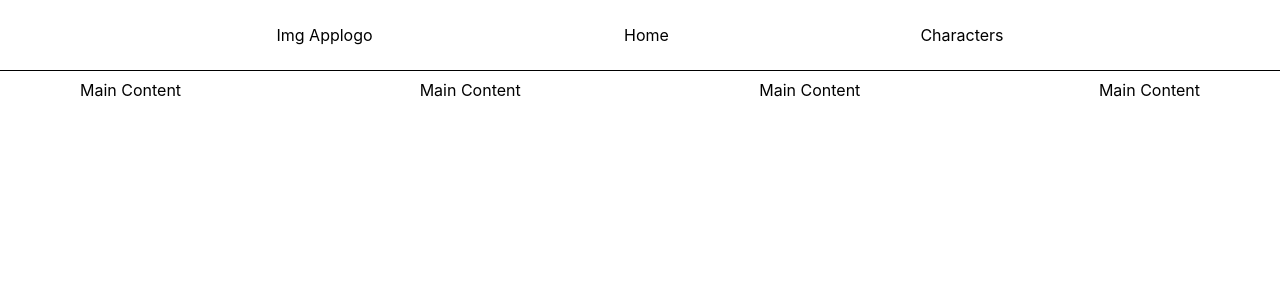
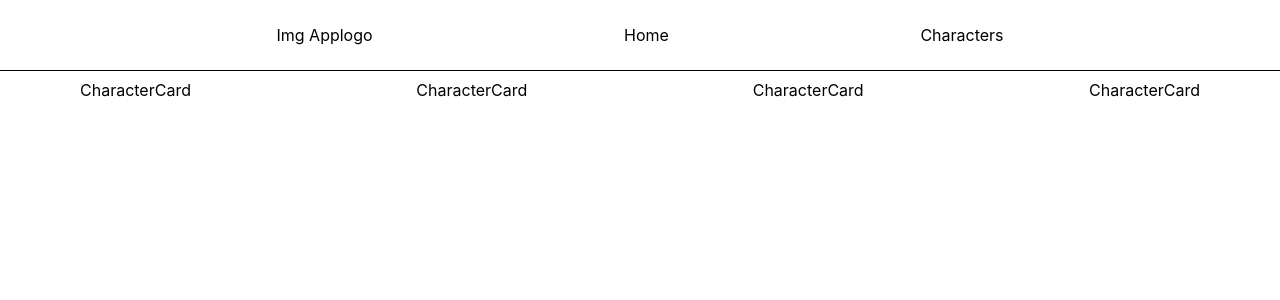
Before and after one commit to namirsab/react-rick-and-morty-exercise, a React (Create React App) app: page / in a window 1280 px wide. Shown: the top 300 px of the page. Built offline with nearby package versions, Linux system fonts and the light colour scheme.

Commit message:
Change Main.js into CharacterCard.js

```diff
--- a/src/App.js
+++ b/src/App.js
@@ -1,12 +1,12 @@
 import "./App.css";
 import Header from "./components/Header";
-import Main from "./components/Main";
+import CharacterCard from "./components/CharacterCard";
 
 function App() {
   return (
     <div className="App">
       <Header />
-      <Main />
+      <CharacterCard />
     </div>
   );
 }
--- /dev/null
+++ b/src/components/CharacterCard.js
@@ -0,0 +1,10 @@
+import "./CharacterCard.css";
+
+export default function CharacterCard() {
+  return (
+    <main className="app__main">
+      <div>CharacterCard</div> <div>CharacterCard</div> <div>CharacterCard</div>
+      <div>CharacterCard</div>
+    </main>
+  );
+}
--- a/src/components/Main.js
+++ /dev/null
@@ -1,10 +0,0 @@
-import "./Main.css";
-
-export default function Main() {
-  return (
-    <main className="app__main">
-      <div>Main Content</div> <div>Main Content</div> <div>Main Content</div>
-      <div>Main Content</div>
-    </main>
-  );
-}
```
Also changed, not shown: src/components/CharacterCard.css (renamed from src/components/Main.css).
